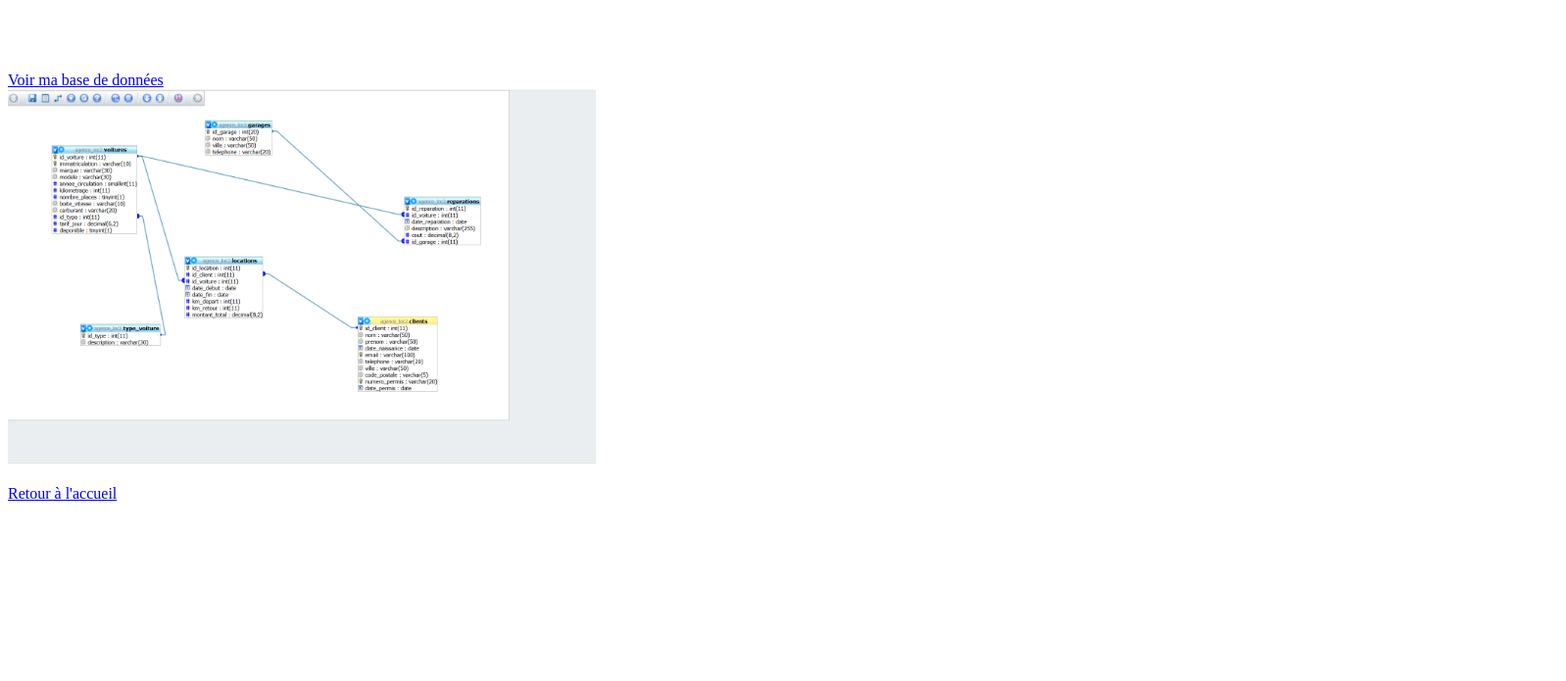
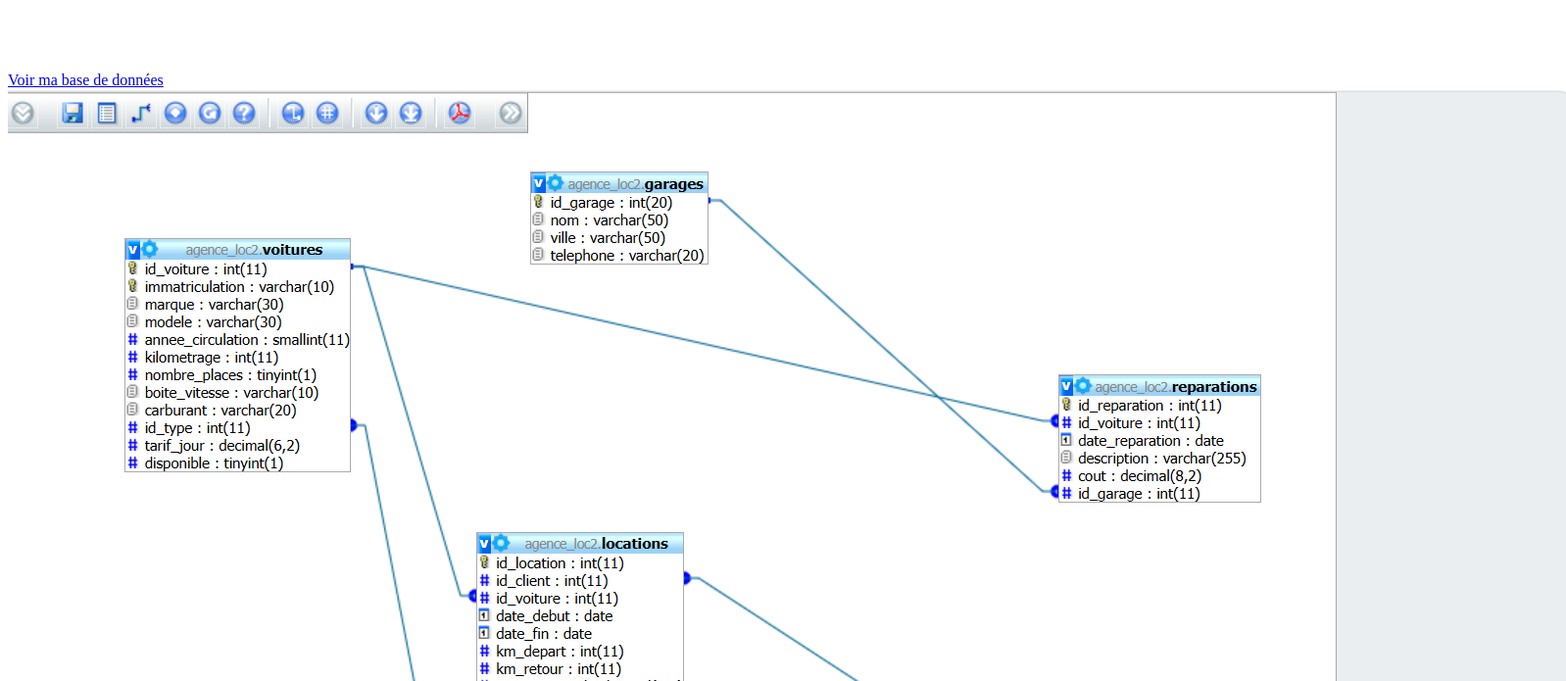
Before and after one commit to Demboy-ops/premierdevoirmickael, a plain HTML site: page projet_sql/base_de_donnee.html in a window 1280 px wide. Shown: the part 61-756 px from the top of the page at 98% size, 1598 px wide, since content can reach past the window. Drawn offline with Linux system fonts and the light colour scheme.

Commit message:
Update base_de_donnee.html

```diff
--- a/projet_sql/base_de_donnee.html
+++ b/projet_sql/base_de_donnee.html
@@ -8,7 +8,7 @@
 <body>
     <H1>Projet SQL:Base de Donnée</H1> <br><br><br>
     <a href="agence_loc2.sql"> Voir ma base de données</a> <br>
-    <img src="base_de_donnee.png" width="600"><br><br>
+    <img src="base_de_donnee.png"><br><br>
 </body>
 <a href="../index.html">Retour à l'accueil</a> <br>
 
```
